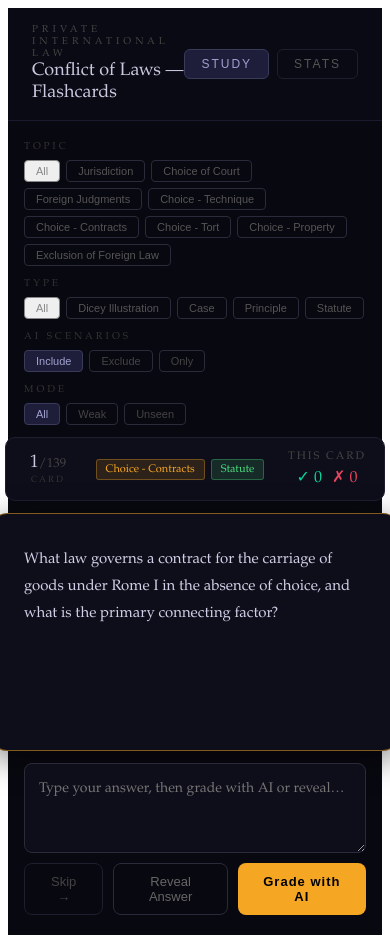
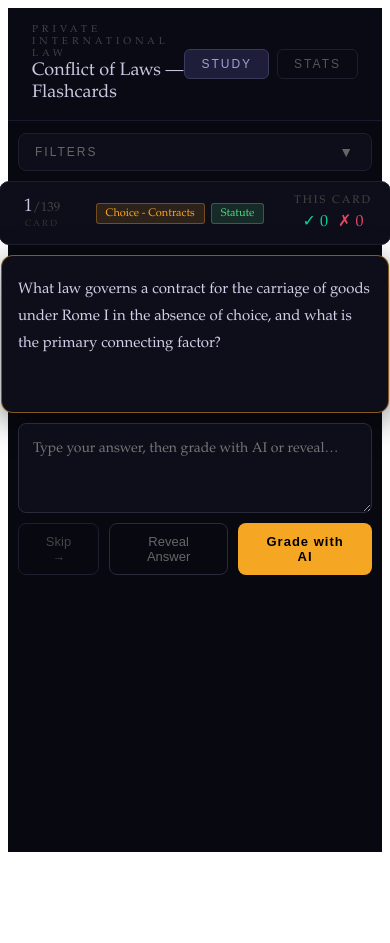
Before and after one commit to jack-mcnally/col-flashcards, a React (Vite) app: page / in a window 390 px wide. After the commit the page ends 860 px from the top, so only its background shows below. Built offline with nearby package versions, Linux system fonts and the light colour scheme.

Commit message:
Mobile optimisation: collapsible filters, reduced card padding, fix white border

```diff
--- a/src/App.jsx
+++ b/src/App.jsx
@@ -212,6 +212,7 @@ export default function App(){
   const [filterType,setFilterType]=useState("All");
   const [filterFlag,setFilterFlag]=useState("all");
   const [studyMode,setStudyMode]=useState("all");
+  const [showFilters,setShowFilters]=useState(false);
   const [sessionCorrect,setSessionCorrect]=useState(0);
   const [sessionTotal,setSessionTotal]=useState(0);
 
@@ -300,25 +301,30 @@ try{localStorage.setItem(STORAGE_SCORES_KEY,JSON.stringify(scores));}catch(e){}
 
       {/* STUDY */}
       {view==="study"&&(
-        <div style={{flex:1,display:"flex",flexDirection:"column",alignItems:"center",padding:"20px 16px",gap:"12px"}}>
+        <div style={{flex:1,display:"flex",flexDirection:"column",alignItems:"center",padding:"12px 10px",gap:"10px"}}>
+          <button onClick={()=>setShowFilters(!showFilters)} style={{width:"100%",maxWidth:"700px",background:"#0e0e1a",border:"1px solid #1e1e2e",borderRadius:"8px",padding:"10px 16px",cursor:"pointer",display:"flex",justifyContent:"space-between",alignItems:"center",color:"#666",fontSize:"12px",letterSpacing:"2px",textTransform:"uppercase"}}>
+            <span>Filters {filterTopic!=="All"||filterType!=="All"||filterFlag!=="all"||studyMode!=="all"?"(active)":""}</span>
+            <span style={{fontSize:"14px"}}>{showFilters?"▲":"▼"}</span>
+          </button>
+          {showFilters&&<>
           <div style={{width:"100%",maxWidth:"700px"}}>
             <div style={{fontSize:"10px",letterSpacing:"3px",color:"#333",textTransform:"uppercase",marginBottom:"7px"}}>Topic</div>
-            <div style={{display:"flex",gap:"6px",flexWrap:"wrap"}}>
+            <div style={{display:"flex",gap:"5px",flexWrap:"wrap"}}>
               <button onClick={()=>setFilterTopic("All")} style={fb(filterTopic==="All","#888")}>All</button>
               {TOPICS.map(t=><button key={t} onClick={()=>setFilterTopic(t)} style={fb(filterTopic===t,TOPIC_COLORS[t])}>{t}</button>)}
             </div>
           </div>
-          <div style={{width:"100%",maxWidth:"700px",display:"flex",gap:"12px",flexWrap:"wrap",alignItems:"flex-start"}}>
-            <div style={{flex:1,minWidth:"200px"}}>
+          <div style={{width:"100%",maxWidth:"700px",display:"flex",gap:"10px",flexWrap:"wrap",alignItems:"flex-start"}}>
+            <div style={{flex:1,minWidth:"150px"}}>
               <div style={{fontSize:"10px",letterSpacing:"3px",color:"#333",textTransform:"uppercase",marginBottom:"7px"}}>Type</div>
-              <div style={{display:"flex",gap:"6px",flexWrap:"wrap"}}>
+              <div style={{display:"flex",gap:"5px",flexWrap:"wrap"}}>
                 <button onClick={()=>setFilterType("All")} style={fb(filterType==="All","#888")}>All</button>
                 {TYPES.map(t=><button key={t} onClick={()=>setFilterType(t)} style={fb(filterType===t,TYPE_COLORS[t])}>{t}</button>)}
               </div>
             </div>
             <div>
               <div style={{fontSize:"10px",letterSpacing:"3px",color:"#333",textTransform:"uppercase",marginBottom:"7px"}}>AI Scenarios</div>
-              <div style={{display:"flex",gap:"6px"}}>
+              <div style={{display:"flex",gap:"5px"}}>
                 {[["all","Include"],["exclude-ai","Exclude"],["ai-only","Only"]].map(([m,l])=>(
                   <button key={m} onClick={()=>setFilterFlag(m)} style={mb(filterFlag===m)}>{l}</button>
                 ))}
@@ -326,13 +332,14 @@ try{localStorage.setItem(STORAGE_SCORES_KEY,JSON.stringify(scores));}catch(e){}
             </div>
             <div>
               <div style={{fontSize:"10px",letterSpacing:"3px",color:"#333",textTransform:"uppercase",marginBottom:"7px"}}>Mode</div>
-              <div style={{display:"flex",gap:"6px"}}>
+              <div style={{display:"flex",gap:"5px"}}>
                 {[["all","All"],["weak","Weak"],["unseen","Unseen"]].map(([m,l])=>(
                   <button key={m} onClick={()=>setStudyMode(m)} style={mb(studyMode===m)}>{l}</button>
                 ))}
               </div>
             </div>
           </div>
+          </>}
 
           {deck.length===0?(
             <div style={{color:"#444",fontSize:"14px",marginTop:"60px"}}>No cards match this filter.</div>
@@ -365,7 +372,7 @@ try{localStorage.setItem(STORAGE_SCORES_KEY,JSON.stringify(scores));}catch(e){}
             </div>
 
             {/* Card */}
-            <div style={{width:"100%",maxWidth:"700px",background:"#0e0e1a",borderRadius:"16px",padding:"32px 32px 24px",boxShadow:"0 8px 32px rgba(0,0,0,0.5)",minHeight:"180px",border:`1px solid ${accentColor}80`}}>
+            <div style={{width:"100%",maxWidth:"700px",background:"#0e0e1a",borderRadius:"12px",padding:"20px 16px 16px",boxShadow:"0 8px 32px rgba(0,0,0,0.5)",minHeight:"120px",border:`1px solid ${accentColor}80`}}>
               <p style={{fontSize:"15px",lineHeight:1.8,color:"#d0d0e8",margin:"0 0 20px"}}>{flipped?card.answer:card.question}</p>
               {flipped&&(<>
                 <div style={{borderTop:`1px solid ${accentColor}30`,paddingTop:"16px",marginBottom:"16px"}}>
--- a/src/index.css
+++ b/src/index.css
@@ -1,2 +1,2 @@
 * { margin: 0; padding: 0; box-sizing: border-box; }
-body { margin: 0; }
+html, body { margin: 0; background: #080810; min-height: 100vh; }
```
